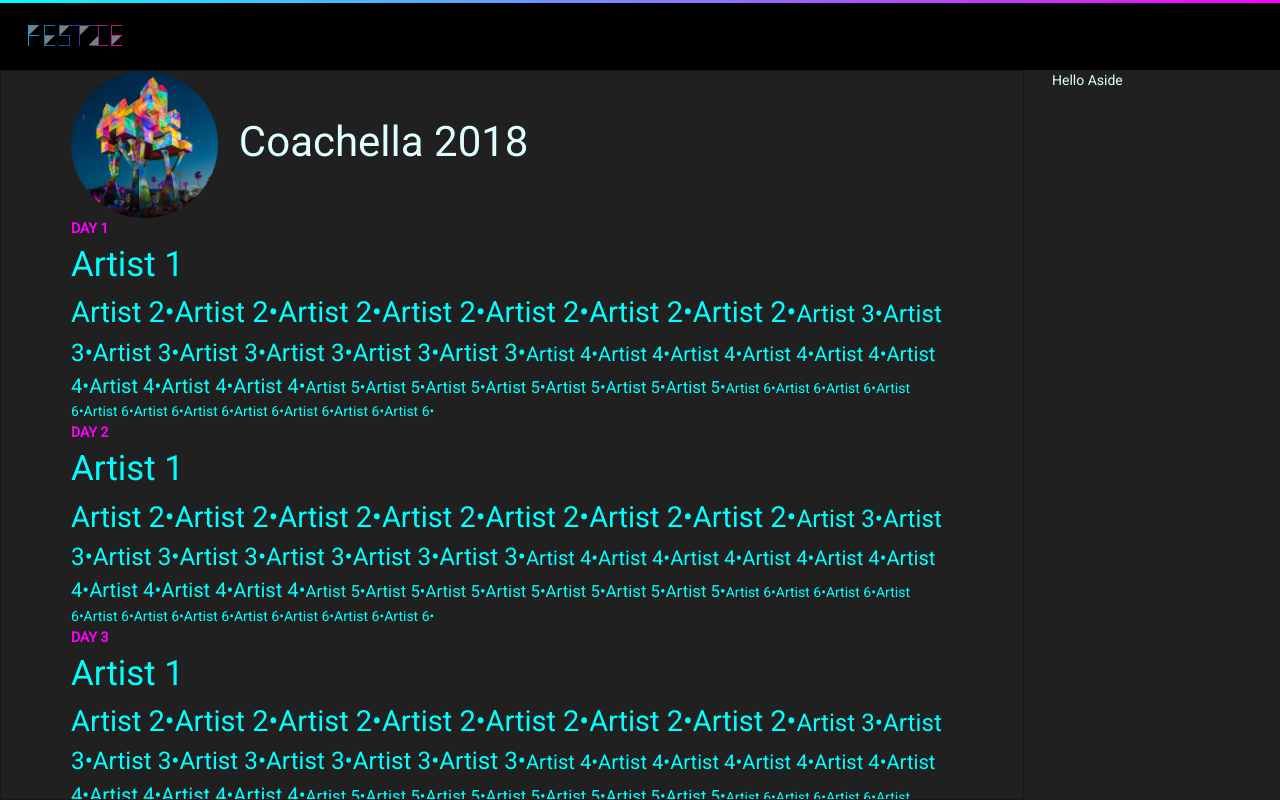
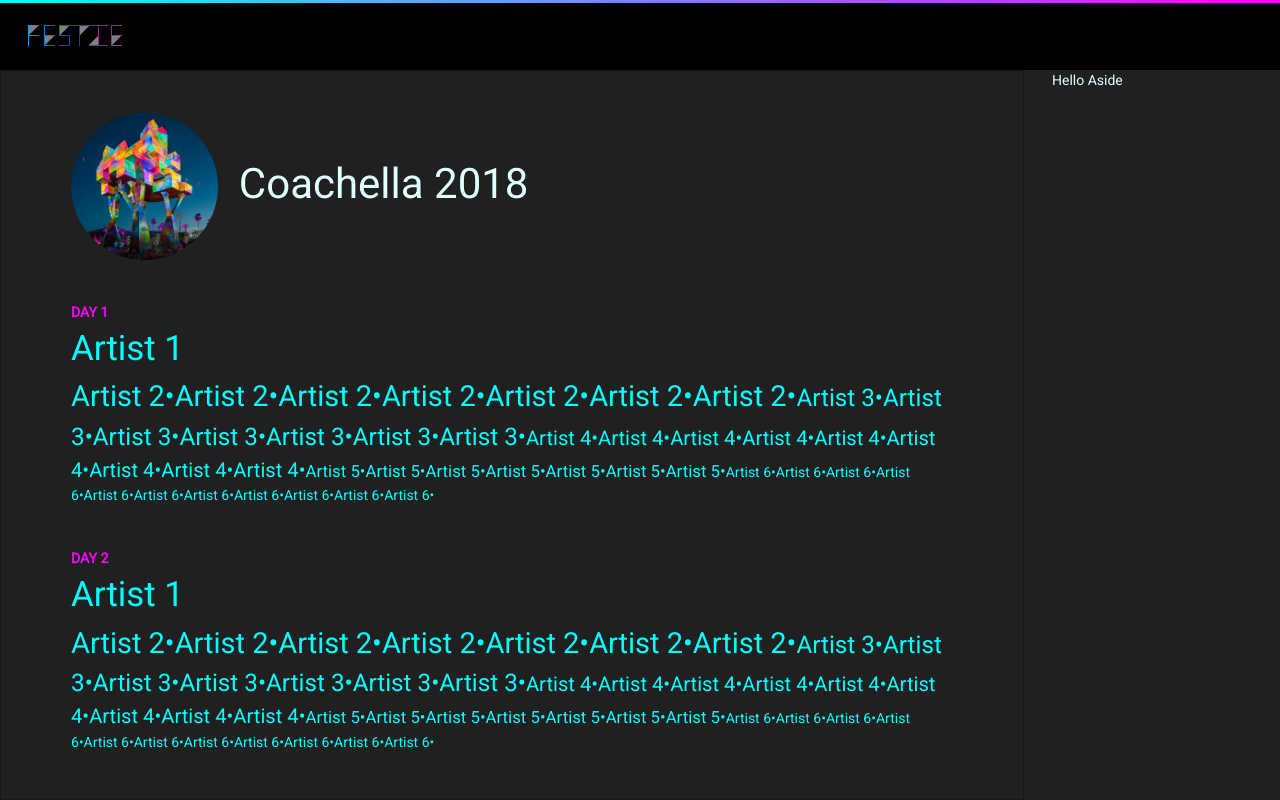
Before and after one commit to sainzvega/festie, a React (Create React App) app: page / in a window 1280 px wide. Built offline with nearby package versions, Linux system fonts and the light colour scheme.

Commit message:
Restructure DOM elements. Add Festival Component

```diff
--- a/src/app/layout/App.js
+++ b/src/app/layout/App.js
@@ -1,70 +1,18 @@
 import React, { Component } from 'react';
 import AppHeader from './AppHeader';
-import FestivalHeader from 'features/festival/FestivalHeader'
-import FestivalDay from 'features/festival/FestivalDay';
-
+import Festival from 'features/festival/Festival';
+import FestivalInfo from 'features/festival/FestivalInfo';
 class App extends Component {
   render() {
-    const artists = [
-      { rank: 1, title: "Artist 1" },
-      { rank: 2, title: "Artist 2" },
-      { rank: 2, title: "Artist 2" },
-      { rank: 2, title: "Artist 2" },
-      { rank: 2, title: "Artist 2" },
-      { rank: 2, title: "Artist 2" },
-      { rank: 2, title: "Artist 2" },
-      { rank: 2, title: "Artist 2" },
-      { rank: 3, title: "Artist 3" },
-      { rank: 3, title: "Artist 3" },
-      { rank: 3, title: "Artist 3" },
-      { rank: 3, title: "Artist 3" },
-      { rank: 3, title: "Artist 3" },
-      { rank: 3, title: "Artist 3" },
-      { rank: 3, title: "Artist 3" },
-      { rank: 4, title: "Artist 4" },
-      { rank: 4, title: "Artist 4" },
-      { rank: 4, title: "Artist 4" },
-      { rank: 4, title: "Artist 4" },
-      { rank: 4, title: "Artist 4" },
-      { rank: 4, title: "Artist 4" },
-      { rank: 4, title: "Artist 4" },
-      { rank: 4, title: "Artist 4" },
-      { rank: 4, title: "Artist 4" },
-      { rank: 5, title: "Artist 5" },
-      { rank: 5, title: "Artist 5" },
-      { rank: 5, title: "Artist 5" },
-      { rank: 5, title: "Artist 5" },
-      { rank: 5, title: "Artist 5" },
-      { rank: 5, title: "Artist 5" },
-      { rank: 5, title: "Artist 5" },
-      { rank: 6, title: "Artist 6" },
-      { rank: 6, title: "Artist 6" },
-      { rank: 6, title: "Artist 6" },
-      { rank: 6, title: "Artist 6" },
-      { rank: 6, title: "Artist 6" },
-      { rank: 6, title: "Artist 6" },
-      { rank: 6, title: "Artist 6" },
-      { rank: 6, title: "Artist 6" },
-      { rank: 6, title: "Artist 6" },
-      { rank: 6, title: "Artist 6" },
-      { rank: 6, title: "Artist 6" },
-    ];
-
-    const headerText1 = "Day 1";
-    const headerText2 = "Day 2";
-    const headerText3 = "Day 3";
     return (
       <div>
         <AppHeader />
         <main>
-          <FestivalHeader />
-          <FestivalDay headerText={headerText1} artists={artists} />
-          <FestivalDay headerText={headerText2} artists={artists} />
-          <FestivalDay headerText={headerText3} artists={artists} />
+          <br />
+          <br />
+          <Festival />
         </main>
-        <aside>
-          Hello Aside
-        </aside>
+        <FestivalInfo />
       </div>
     );
   }
--- /dev/null
+++ b/src/features/festival/Festival.js
@@ -0,0 +1,71 @@
+import React from 'react';
+import FestivalHeader from 'features/festival/FestivalHeader'
+import FestivalDay from 'features/festival/FestivalDay';
+
+const Festival = () => {
+    const artists = [
+        { rank: 1, title: "Artist 1" },
+        { rank: 2, title: "Artist 2" },
+        { rank: 2, title: "Artist 2" },
+        { rank: 2, title: "Artist 2" },
+        { rank: 2, title: "Artist 2" },
+        { rank: 2, title: "Artist 2" },
+        { rank: 2, title: "Artist 2" },
+        { rank: 2, title: "Artist 2" },
+        { rank: 3, title: "Artist 3" },
+        { rank: 3, title: "Artist 3" },
+        { rank: 3, title: "Artist 3" },
+        { rank: 3, title: "Artist 3" },
+        { rank: 3, title: "Artist 3" },
+        { rank: 3, title: "Artist 3" },
+        { rank: 3, title: "Artist 3" },
+        { rank: 4, title: "Artist 4" },
+        { rank: 4, title: "Artist 4" },
+        { rank: 4, title: "Artist 4" },
+        { rank: 4, title: "Artist 4" },
+        { rank: 4, title: "Artist 4" },
+        { rank: 4, title: "Artist 4" },
+        { rank: 4, title: "Artist 4" },
+        { rank: 4, title: "Artist 4" },
+        { rank: 4, title: "Artist 4" },
+        { rank: 5, title: "Artist 5" },
+        { rank: 5, title: "Artist 5" },
+        { rank: 5, title: "Artist 5" },
+        { rank: 5, title: "Artist 5" },
+        { rank: 5, title: "Artist 5" },
+        { rank: 5, title: "Artist 5" },
+        { rank: 5, title: "Artist 5" },
+        { rank: 6, title: "Artist 6" },
+        { rank: 6, title: "Artist 6" },
+        { rank: 6, title: "Artist 6" },
+        { rank: 6, title: "Artist 6" },
+        { rank: 6, title: "Artist 6" },
+        { rank: 6, title: "Artist 6" },
+        { rank: 6, title: "Artist 6" },
+        { rank: 6, title: "Artist 6" },
+        { rank: 6, title: "Artist 6" },
+        { rank: 6, title: "Artist 6" },
+        { rank: 6, title: "Artist 6" },
+    ];
+
+    const headerText1 = "Day 1";
+    const headerText2 = "Day 2";
+    const headerText3 = "Day 3";
+
+    return (
+        <div className="max-width">
+            <FestivalHeader />
+            <br />
+            <br />
+            <FestivalDay headerText={headerText1} artists={artists} />
+            <br />
+            <br />
+            <FestivalDay headerText={headerText2} artists={artists} />
+            <br />
+            <br />
+            <FestivalDay headerText={headerText3} artists={artists} />
+        </div>
+    );
+};
+
+export default Festival;
--- a/src/features/festival/FestivalDay.js
+++ b/src/features/festival/FestivalDay.js
@@ -5,10 +5,10 @@
 const FestivalDay = (props) => {
     const { headerText, artists } = props;
     return (
-        <div className="max-width">
+        <section>
             <LineupHeader headerText={headerText} />
             <LineupList artists={artists} />
-        </div>
+        </section>
     );
 }
 
--- a/src/features/festival/FestivalHeader.js
+++ b/src/features/festival/FestivalHeader.js
@@ -1,11 +1,12 @@
 import React from 'react';
 import avatar from 'content/img/coachella-avatar.jpg';
 
+// TODO: Add dyaminc logo and header text.
 export const FestivalHeader = () => {
     return (
         <h1 className="heading">
             <span className="avatar-container">
-                <img src={avatar} alt="Image" className="avatar" />
+                <img src={avatar} alt="FestieAvatar" className="avatar" />
             </span>
             <span>&nbsp;&nbsp;Coachella 2018</span>
         </h1>
--- /dev/null
+++ b/src/features/festival/FestivalInfo.js
@@ -0,0 +1,11 @@
+import React from 'react';
+
+const FestivalInfo = () => {
+    return (
+        <aside>
+            Hello Aside
+        </aside>
+    );
+};
+
+export default FestivalInfo;
```
